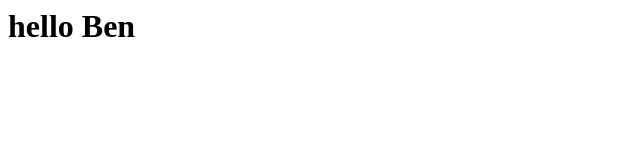
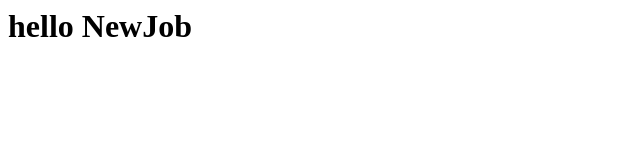
Before and after one commit to bben2208/LiamSensei, a plain HTML site: page index.html in a window 1280 px wide. Shown: the whole page, without its empty margins (0-640 px from the left). Drawn offline with Linux system fonts and the light colour scheme.

Commit message:
update h1

```diff
--- a/index.html
+++ b/index.html
@@ -1 +1 @@
-<h1>hello Ben</h1>
+<h1>hello NewJob</h1>
```
